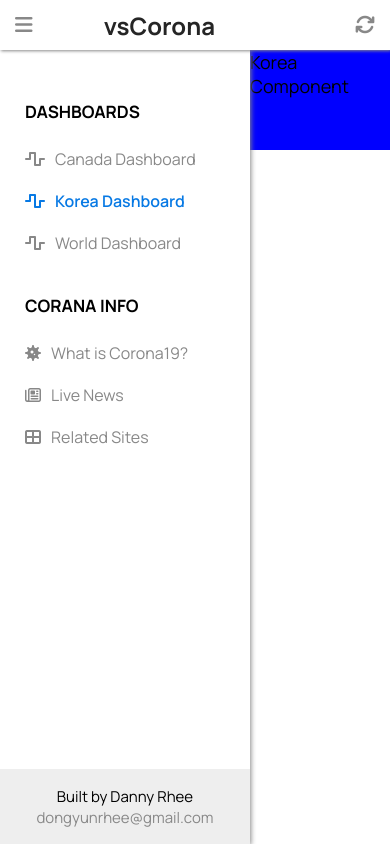
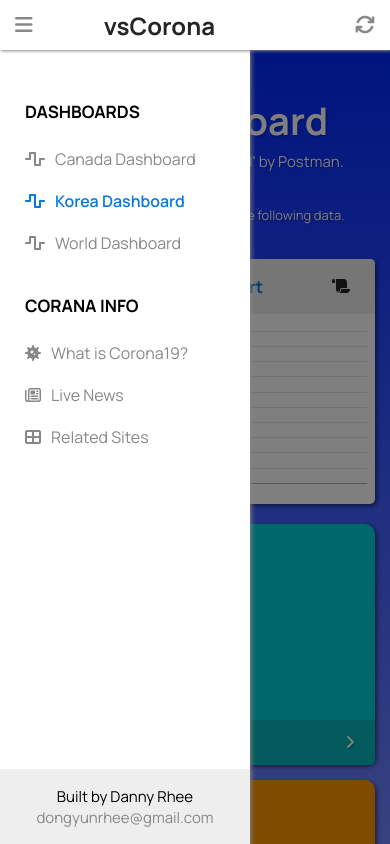
Before and after one commit to Gimorhee/vsCorona, a React (Create React App) app: page /korea in a window 390 px wide. Both pictures are taken after a click on the button 23 px from the left and 25 px from the top of the page. Shown: the top 844 px of the page. Built offline with nearby package versions, Linux system fonts and the light colour scheme; no server answers.

Commit message:
Added graph, table, status component for Korea

```diff
--- a/src/App.css
+++ b/src/App.css
@@ -191,7 +191,8 @@ p {
   display: block;
 }
 
-.main {
+.main,
+.korea {
   height: auto;
   background: -webkit-gradient(linear, left top, left bottom, from(#0028ff), to(#fff));
   background: linear-gradient(to bottom, #0028ff, #fff);
@@ -204,34 +205,40 @@ p {
   padding: 40px 25px;
 }
 
-.main .intro {
+.main .intro,
+.korea .intro {
   margin-bottom: 35px;
   width: 100%;
   text-shadow: 1px 1px 2px rgba(0, 0, 0, 0.3);
 }
 
-.main .intro h1 {
+.main .intro h1,
+.korea .intro h1 {
   color: #fff;
 }
 
-.main .intro p {
+.main .intro p,
+.korea .intro p {
   color: #fff;
   margin-bottom: 10px;
 }
 
-.main .intro span {
+.main .intro span,
+.korea .intro span {
   display: block;
   color: #fff;
   font-size: 18px;
 }
 
-.main .intro .subIntro {
+.main .intro .subIntro,
+.korea .intro .subIntro {
   font-size: 14px;
   margin-left: 5px;
   margin-top: 3px;
 }
 
-.main .graphs {
+.main .graphs,
+.korea .graphs {
   display: -webkit-box;
   display: -ms-flexbox;
   display: flex;
@@ -244,7 +251,9 @@ p {
 }
 
 .main .graphs .lineGraph,
-.main .graphs .barGraph {
+.main .graphs .barGraph,
+.korea .graphs .lineGraph,
+.korea .graphs .barGraph {
   height: auto;
   width: 49.3%;
   background: #fff;
@@ -263,7 +272,9 @@ p {
 }
 
 .main .graphs .lineGraph .header,
-.main .graphs .barGraph .header {
+.main .graphs .barGraph .header,
+.korea .graphs .lineGraph .header,
+.korea .graphs .barGraph .header {
   width: 100%;
   height: 55px;
   background: #eee;
@@ -282,12 +293,16 @@ p {
 }
 
 .main .graphs .lineGraph .header h4,
-.main .graphs .barGraph .header h4 {
+.main .graphs .barGraph .header h4,
+.korea .graphs .lineGraph .header h4,
+.korea .graphs .barGraph .header h4 {
   color: #0779e4;
 }
 
 .main .graphs .lineGraph .header a,
-.main .graphs .barGraph .header a {
+.main .graphs .barGraph .header a,
+.korea .graphs .lineGraph .header a,
+.korea .graphs .barGraph .header a {
   color: #252525;
   font-size: 16px;
   margin: 0 10px;
@@ -296,17 +311,22 @@ p {
 }
 
 .main .graphs .lineGraph .header a:hover,
-.main .graphs .barGraph .header a:hover {
+.main .graphs .barGraph .header a:hover,
+.korea .graphs .lineGraph .header a:hover,
+.korea .graphs .barGraph .header a:hover {
   color: #0779e4;
 }
 
 .main .graphs .lineGraph .graphContainer,
-.main .graphs .barGraph .graphContainer {
+.main .graphs .barGraph .graphContainer,
+.korea .graphs .lineGraph .graphContainer,
+.korea .graphs .barGraph .graphContainer {
   width: 100%;
   padding: 15px;
 }
 
-.main .status {
+.main .status,
+.korea .status {
   margin-top: 35px;
   width: 100%;
   border-radius: 5px;
@@ -320,11 +340,13 @@ p {
           justify-content: space-between;
 }
 
-.main .status span {
+.main .status span,
+.korea .status span {
   display: block;
 }
 
-.main .status .singleStatus {
+.main .status .singleStatus,
+.korea .status .singleStatus {
   width: 24%;
   color: #fff;
   border-radius: 10px;
@@ -333,19 +355,22 @@ p {
           box-shadow: 2px 2px 4px rgba(0, 0, 0, 0.5);
 }
 
-.main .status .singleStatus .header {
+.main .status .singleStatus .header,
+.korea .status .singleStatus .header {
   font-size: 30px;
   font-weight: 600;
   margin-bottom: 20px;
   padding: 20px;
 }
 
-.main .status .singleStatus .data {
+.main .status .singleStatus .data,
+.korea .status .singleStatus .data {
   font-size: 40px;
   padding: 20px;
 }
 
-.main .status .singleStatus .link {
+.main .status .singleStatus .link,
+.korea .status .singleStatus .link {
   border-bottom-left-radius: 5px;
   border-bottom-right-radius: 5px;
   height: 45px;
@@ -358,7 +383,8 @@ p {
           align-items: center;
 }
 
-.main .status .singleStatus .link a {
+.main .status .singleStatus .link a,
+.korea .status .singleStatus .link a {
   color: #fff;
   width: 100%;
   display: -webkit-box;
@@ -372,60 +398,75 @@ p {
           align-items: center;
 }
 
-.main .status .singleStatus .link a i {
+.main .status .singleStatus .link a i,
+.korea .status .singleStatus .link a i {
   -webkit-transition: 0.3s ease-in-out all;
   transition: 0.3s ease-in-out all;
 }
 
-.main .status .singleStatus .link a:hover i {
+.main .status .singleStatus .link a:hover i,
+.korea .status .singleStatus .link a:hover i {
   -webkit-transform: translateX(7px);
           transform: translateX(7px);
 }
 
-.main .status .active {
+.main .status .active,
+.korea .status .active {
   background: #00cfd5;
 }
 
-.main .status .active .link {
+.main .status .active .link,
+.korea .status .active .link {
   background: #06b8be;
 }
 
-.main .status .confirmed {
+.main .status .confirmed,
+.korea .status .confirmed {
   background: #fe9801;
 }
 
-.main .status .confirmed .link {
+.main .status .confirmed .link,
+.korea .status .confirmed .link {
   background: #cf8310;
 }
 
-.main .status .recovered {
+.main .status .recovered,
+.korea .status .recovered {
   background: #00ac69;
 }
 
-.main .status .recovered .link {
+.main .status .recovered .link,
+.korea .status .recovered .link {
   background: #049c62;
 }
 
-.main .status .deaths {
+.main .status .deaths,
+.korea .status .deaths {
   background: #ff0000;
 }
 
-.main .status .deaths .link {
+.main .status .deaths .link,
+.korea .status .deaths .link {
   background: #b81919;
 }
 
 .main .table,
-.main .table2 {
+.main .table2,
+.korea .table,
+.korea .table2 {
   background: #fff;
   margin-top: 35px;
   border-radius: 5px;
   -webkit-box-shadow: 2px 2px 2px rgba(0, 0, 0, 0.4);
           box-shadow: 2px 2px 2px rgba(0, 0, 0, 0.4);
   width: 100%;
+  padding-bottom: 15px;
 }
 
 .main .table .intro .header,
-.main .table2 .intro .header {
+.main .table2 .intro .header,
+.korea .table .intro .header,
+.korea .table2 .intro .header {
   width: 100%;
   height: 65px;
   background: #eee;
@@ -445,7 +486,9 @@ p {
 }
 
 .main .table .intro p,
-.main .table2 .intro p {
+.main .table2 .intro p,
+.korea .table .intro p,
+.korea .table2 .intro p {
   padding: 15px;
   max-width: 850px;
   line-height: 1.5;
@@ -454,23 +497,31 @@ p {
 }
 
 .main .table .intro p b,
-.main .table2 .intro p b {
+.main .table2 .intro p b,
+.korea .table .intro p b,
+.korea .table2 .intro p b {
   color: #0779e4;
 }
 
 .main .table .tableContainer,
-.main .table2 .tableContainer {
+.main .table2 .tableContainer,
+.korea .table .tableContainer,
+.korea .table2 .tableContainer {
   width: 100%;
 }
 
 .main .table .tableContainer th,
-.main .table2 .tableContainer th {
+.main .table2 .tableContainer th,
+.korea .table .tableContainer th,
+.korea .table2 .tableContainer th {
   background: #252525;
   color: #fff !important;
 }
 
 .main .table .tableContainer tr:nth-child(even),
-.main .table2 .tableContainer tr:nth-child(even) {
+.main .table2 .tableContainer tr:nth-child(even),
+.korea .table .tableContainer tr:nth-child(even),
+.korea .table2 .tableContainer tr:nth-child(even) {
   background: #eee;
 }
 
@@ -479,7 +530,13 @@ p {
 .main .table .tableContainer td,
 .main .table2 .tableContainer table,
 .main .table2 .tableContainer th,
-.main .table2 .tableContainer td {
+.main .table2 .tableContainer td,
+.korea .table .tableContainer table,
+.korea .table .tableContainer th,
+.korea .table .tableContainer td,
+.korea .table2 .tableContainer table,
+.korea .table2 .tableContainer th,
+.korea .table2 .tableContainer td {
   border: 2px solid #888888;
   border-collapse: collapse;
   padding: 10px;
@@ -491,7 +548,13 @@ p {
 .main .table .tableContainer td span,
 .main .table2 .tableContainer table span,
 .main .table2 .tableContainer th span,
-.main .table2 .tableContainer td span {
+.main .table2 .tableContainer td span,
+.korea .table .tableContainer table span,
+.korea .table .tableContainer th span,
+.korea .table .tableContainer td span,
+.korea .table2 .tableContainer table span,
+.korea .table2 .tableContainer th span,
+.korea .table2 .tableContainer td span {
   font-size: 12px;
   font-weight: 600;
 }
@@ -501,7 +564,13 @@ p {
 .main .table .tableContainer td .plus,
 .main .table2 .tableContainer table .plus,
 .main .table2 .tableContainer th .plus,
-.main .table2 .tableContainer td .plus {
+.main .table2 .tableContainer td .plus,
+.korea .table .tableContainer table .plus,
+.korea .table .tableContainer th .plus,
+.korea .table .tableContainer td .plus,
+.korea .table2 .tableContainer table .plus,
+.korea .table2 .tableContainer th .plus,
+.korea .table2 .tableContainer td .plus {
   color: #0779e4;
 }
 
@@ -510,31 +579,62 @@ p {
 .main .table .tableContainer td .minus,
 .main .table2 .tableContainer table .minus,
 .main .table2 .tableContainer th .minus,
-.main .table2 .tableContainer td .minus {
+.main .table2 .tableContainer td .minus,
+.korea .table .tableContainer table .minus,
+.korea .table .tableContainer th .minus,
+.korea .table .tableContainer td .minus,
+.korea .table2 .tableContainer table .minus,
+.korea .table2 .tableContainer th .minus,
+.korea .table2 .tableContainer td .minus {
   color: red;
 }
 
+.main .table .tableContainer table .steady,
+.main .table .tableContainer th .steady,
+.main .table .tableContainer td .steady,
+.main .table2 .tableContainer table .steady,
+.main .table2 .tableContainer th .steady,
+.main .table2 .tableContainer td .steady,
+.korea .table .tableContainer table .steady,
+.korea .table .tableContainer th .steady,
+.korea .table .tableContainer td .steady,
+.korea .table2 .tableContainer table .steady,
+.korea .table2 .tableContainer th .steady,
+.korea .table2 .tableContainer td .steady {
+  color: green;
+}
+
 .main .table .tableContainer table,
-.main .table2 .tableContainer table {
+.main .table2 .tableContainer table,
+.korea .table .tableContainer table,
+.korea .table2 .tableContainer table {
   width: calc(100% - 30px);
   margin: 0 15px;
 }
 
 .main .table .tableContainer table tr,
-.main .table2 .tableContainer table tr {
+.main .table2 .tableContainer table tr,
+.korea .table .tableContainer table tr,
+.korea .table2 .tableContainer table tr {
   text-align: left;
   font-size: 20px;
 }
 
-.korea {
-  height: 100px;
-  background: blue;
-  position: absolute;
-  top: 50px;
-  left: 250px;
-  width: calc(100% - 250px);
-  -webkit-transition: 0.4s ease-in-out all;
-  transition: 0.4s ease-in-out all;
+.korea .graphs .lineGraph {
+  width: 100%;
+}
+
+.korea .graphs .lineGraph .graphContainer canvas {
+  max-height: 550px;
+}
+
+.korea .graphs .barGraph {
+  width: 0;
+  display: none;
+}
+
+.korea .table2 {
+  display: none;
 }
 
 .world {
@@ -549,14 +649,16 @@ p {
 }
 
 @media only screen and (max-width: 1200px) {
-  .main .status .singleStatus {
+  .main .status .singleStatus,
+  .korea .status .singleStatus {
     width: 49%;
     margin-bottom: 15px;
   }
 }
 
 @media only screen and (max-width: 1000px) {
-  .main {
+  .main,
+  .korea {
     left: 0;
     width: 100%;
   }
@@ -570,65 +672,90 @@ p {
 }
 
 @media only screen and (max-width: 767px) {
-  .main {
+  .main,
+  .korea {
     padding: 40px 15px;
   }
-  .main .intro h1 {
+  .main .intro h1,
+  .korea .intro h1 {
     font-size: 38px;
   }
-  .main .intro p {
+  .main .intro p,
+  .korea .intro p {
     font-size: 15px;
   }
-  .main .intro span {
+  .main .intro span,
+  .korea .intro span {
     font-size: 15px;
   }
-  .main .intro .subIntro {
+  .main .intro .subIntro,
+  .korea .intro .subIntro {
     font-size: 13px;
   }
   .main .graphs .lineGraph,
-  .main .graphs .barGraph {
+  .main .graphs .barGraph,
+  .korea .graphs .lineGraph,
+  .korea .graphs .barGraph {
     width: 100%;
     margin-bottom: 20px;
   }
-  .main .status {
+  .main .status,
+  .korea .status {
     margin-top: 0px;
   }
   .main .table .tableContainer h2,
-  .main .table2 .tableContainer h2 {
+  .main .table2 .tableContainer h2,
+  .korea .table .tableContainer h2,
+  .korea .table2 .tableContainer h2 {
     font-size: 25px;
   }
   .main .table .tableContainer th,
   .main .table .tableContainer td,
   .main .table2 .tableContainer th,
-  .main .table2 .tableContainer td {
+  .main .table2 .tableContainer td,
+  .korea .table .tableContainer th,
+  .korea .table .tableContainer td,
+  .korea .table2 .tableContainer th,
+  .korea .table2 .tableContainer td {
     font-size: 15px;
   }
   .main .table .tableContainer th span,
   .main .table .tableContainer td span,
   .main .table2 .tableContainer th span,
-  .main .table2 .tableContainer td span {
+  .main .table2 .tableContainer td span,
+  .korea .table .tableContainer th span,
+  .korea .table .tableContainer td span,
+  .korea .table2 .tableContainer th span,
+  .korea .table2 .tableContainer td span {
     font-size: 11px;
   }
 }
 
 @media only screen and (max-width: 600px) {
-  .main .status .singleStatus {
+  .main .status .singleStatus,
+  .korea .status .singleStatus {
     width: 100%;
   }
 }
 
 @media only screen and (max-width: 550px) {
   .main .graphs .lineGraph .graphContainer,
-  .main .graphs .barGraph .graphContainer {
+  .main .graphs .barGraph .graphContainer,
+  .korea .graphs .lineGraph .graphContainer,
+  .korea .graphs .barGraph .graphContainer {
     padding: 5px;
     padding-top: 10px;
   }
   .main .table h2,
-  .main .table2 h2 {
+  .main .table2 h2,
+  .korea .table h2,
+  .korea .table2 h2 {
     font-size: 23px;
   }
   .main .table p,
-  .main .table2 p {
+  .main .table2 p,
+  .korea .table p,
+  .korea .table2 p {
     font-size: 14px;
   }
   .main .table .tableContainer table,
@@ -636,7 +763,13 @@ p {
   .main .table .tableContainer td,
   .main .table2 .tableContainer table,
   .main .table2 .tableContainer th,
-  .main .table2 .tableContainer td {
+  .main .table2 .tableContainer td,
+  .korea .table .tableContainer table,
+  .korea .table .tableContainer th,
+  .korea .table .tableContainer td,
+  .korea .table2 .tableContainer table,
+  .korea .table2 .tableContainer th,
+  .korea .table2 .tableContainer td {
     font-size: 13px;
     padding: 5px;
   }
@@ -645,33 +778,48 @@ p {
   .main .table .tableContainer td span,
   .main .table2 .tableContainer table span,
   .main .table2 .tableContainer th span,
-  .main .table2 .tableContainer td span {
+  .main .table2 .tableContainer td span,
+  .korea .table .tableContainer table span,
+  .korea .table .tableContainer th span,
+  .korea .table .tableContainer td span,
+  .korea .table2 .tableContainer table span,
+  .korea .table2 .tableContainer th span,
+  .korea .table2 .tableContainer td span {
     font-size: 11px !important;
   }
 }
 
 @media only screen and (max-width: 350px) {
-  .main {
+  .main,
+  .korea {
     padding: 40px 10px;
   }
-  .main .intro h1 {
+  .main .intro h1,
+  .korea .intro h1 {
     font-size: 28px;
   }
-  .main .intro p {
+  .main .intro p,
+  .korea .intro p {
     font-size: 13px;
   }
-  .main .intro span {
+  .main .intro span,
+  .korea .intro span {
     font-size: 13px;
   }
-  .main .intro .subIntro {
+  .main .intro .subIntro,
+  .korea .intro .subIntro {
     font-size: 11px;
   }
   .main .table h2,
-  .main .table2 h2 {
+  .main .table2 h2,
+  .korea .table h2,
+  .korea .table2 h2 {
     font-size: 18.5px;
   }
   .main .table p,
-  .main .table2 p {
+  .main .table2 p,
+  .korea .table p,
+  .korea .table2 p {
     font-size: 13px;
   }
   .main .table .tableContainer table,
@@ -679,7 +827,13 @@ p {
   .main .table .tableContainer td,
   .main .table2 .tableContainer table,
   .main .table2 .tableContainer th,
-  .main .table2 .tableContainer td {
+  .main .table2 .tableContainer td,
+  .korea .table .tableContainer table,
+  .korea .table .tableContainer th,
+  .korea .table .tableContainer td,
+  .korea .table2 .tableContainer table,
+  .korea .table2 .tableContainer th,
+  .korea .table2 .tableContainer td {
     font-size: 11.5px;
     padding: 2px;
   }
@@ -688,7 +842,13 @@ p {
   .main .table .tableContainer td span,
   .main .table2 .tableContainer table span,
   .main .table2 .tableContainer th span,
-  .main .table2 .tableContainer td span {
+  .main .table2 .tableContainer td span,
+  .korea .table .tableContainer table span,
+  .korea .table .tableContainer th span,
+  .korea .table .tableContainer td span,
+  .korea .table2 .tableContainer table span,
+  .korea .table2 .tableContainer th span,
+  .korea .table2 .tableContainer td span {
     font-size: 10px !important;
   }
 }
--- a/src/App.scss
+++ b/src/App.scss
@@ -160,7 +160,8 @@ p {
 }
 
 // MAIN
-.main {
+.main,
+.korea {
   height: auto;
   background: linear-gradient(to bottom, #0028ff, #fff);
   position: absolute;
@@ -347,6 +348,7 @@ p {
     border-radius: 5px;
     box-shadow: 2px 2px 2px rgba(0, 0, 0, 0.4);
     width: 100%;
+    padding-bottom: 15px;
 
     .intro {
       .header {
@@ -407,6 +409,10 @@ p {
         .minus {
           color: red;
         }
+
+        .steady {
+          color: green;
+        }
       }
 
       table {
@@ -423,13 +429,26 @@ p {
 }
 
 .korea {
-  height: 100px;
-  background: blue;
-  position: absolute;
-  top: 50px;
-  left: 250px;
-  width: calc(100% - 250px);
-  transition: 0.4s ease-in-out all;
+  .graphs {
+    .lineGraph {
+      width: 100%;
+
+      .graphContainer {
+        canvas {
+          max-height: 550px;
+        }
+      }
+    }
+
+    .barGraph {
+      width: 0;
+      display: none;
+    }
+  }
+
+  .table2 {
+    display: none;
+  }
 }
 
 .world {
@@ -443,7 +462,8 @@ p {
 }
 
 @media only screen and (max-width: 1200px) {
-  .main {
+  .main,
+  .korea {
     .status {
       .singleStatus {
         width: 49%;
@@ -454,7 +474,8 @@ p {
 }
 
 @media only screen and (max-width: 1000px) {
-  .main {
+  .main,
+  .korea {
     left: 0;
     width: 100%;
   }
@@ -469,7 +490,8 @@ p {
 }
 
 @media only screen and (max-width: 767px) {
-  .main {
+  .main,
+  .korea {
     padding: 40px 15px;
 
     .intro {
@@ -523,7 +545,8 @@ p {
 }
 
 @media only screen and (max-width: 600px) {
-  .main {
+  .main,
+  .korea {
     .status {
       .singleStatus {
         width: 100%;
@@ -533,7 +556,8 @@ p {
 }
 
 @media only screen and (max-width: 550px) {
-  .main {
+  .main,
+  .korea {
     .graphs {
       .lineGraph,
       .barGraph {
@@ -568,7 +592,8 @@ p {
 }
 
 @media only screen and (max-width: 350px) {
-  .main {
+  .main,
+  .korea {
     padding: 40px 10px;
     .intro {
       h1 {
--- a/src/components/Korea.js
+++ b/src/components/Korea.js
@@ -1,10 +1,40 @@
-import React, { Fragment } from "react";
+import React, { Fragment, useState, useEffect } from "react";
+import axios from "axios";
+
+import { Intro } from "./Intro/Intro";
+import { Graph } from "./Graph/Graph";
+import { Status } from "./Status/Status";
+import { Table } from "./Table/Table";
 
 export const Korea = ({ showSubNav }) => {
+  const [koreaData, setKoreaData] = useState({});
+  const { Date } = koreaData;
+
+  // GETTING CURRENT DATA
+  const getCurrentData = async () => {
+    const url = "https://api.covid19api.com/total/dayone/country/south-korea";
+
+    try {
+      const res = await axios.get(url);
+
+      setKoreaData(res.data[res.data.length - 1]);
+    } catch (error) {
+      console.log(error);
+    }
+  };
+
+  useEffect(() => {
+    getCurrentData();
+  }, []);
+
   return (
     <Fragment>
       <div className={showSubNav ? "korea" : "korea noSubNav"}>
-        <p>Korea Component</p>
+        <Intro region={"Korea"} Date={Date} />
+        <Graph region={"Korea"} country={"south-korea"} days={30} />
+        <Status statusData={koreaData} />
+        <Table country={"south-korea"} title={"Korea"} number={"13"} />
+        {showSubNav && <div className="darkBg"></div>}
       </div>
     </Fragment>
   );
--- a/src/components/Main.js
+++ b/src/components/Main.js
@@ -31,7 +31,7 @@ export const Main = ({ showSubNav }) => {
     <Fragment>
       <div className={showSubNav ? "main" : "main noSubNav"}>
         <Intro region={"National"} Date={Date} />
-        <Graph region={"National"} country={"canada"} />
+        <Graph region={"National"} country={"canada"} days={14} />
         <Status statusData={canadaData} />
         <Table country={"canada"} title={"National"} number={"13"} />
         {showSubNav && <div className="darkBg"></div>}
--- a/src/components/Table/Table.js
+++ b/src/components/Table/Table.js
@@ -173,7 +173,13 @@ export const Table = ({ country, title, number }) => {
                       <td>
                         {printNumberwithCommas(data.Active)}{" "}
                         <span
-                          className={data.ActiveDiff > 0 ? "plus" : "minus"}
+                          className={
+                            data.ActiveDiff === 0
+                              ? "steady"
+                              : data.ActiveDiff > 0
+                              ? "plus"
+                              : "minus"
+                          }
                         >
                           ({data.ActiveDiff > 0 && "+"}
                           {printNumberwithCommas(data.ActiveDiff)})
@@ -182,7 +188,13 @@ export const Table = ({ country, title, number }) => {
                       <td>
                         {printNumberwithCommas(data.Confirmed)}{" "}
                         <span
-                          className={data.ConfirmedDiff > 0 ? "plus" : "minus"}
+                          className={
+                            data.ConfirmedDiff === 0
+                              ? "steady"
+                              : data.ConfirmedDiff > 0
+                              ? "plus"
+                              : "minus"
+                          }
                         >
                           ({data.ConfirmedDiff > 0 && "+"}
                           {printNumberwithCommas(data.ConfirmedDiff)})
@@ -191,7 +203,13 @@ export const Table = ({ country, title, number }) => {
                       <td>
                         {printNumberwithCommas(data.Recovered)}{" "}
                         <span
-                          className={data.RecoveredDiff > 0 ? "plus" : "minus"}
+                          className={
+                            data.RecoveredDiff === 0
+                              ? "steady"
+                              : data.RecoveredDiff > 0
+                              ? "plus"
+                              : "minus"
+                          }
                         >
                           ({data.RecoveredDiff > 0 && "+"}
                           {printNumberwithCommas(data.RecoveredDiff)})
@@ -200,7 +218,13 @@ export const Table = ({ country, title, number }) => {
                       <td>
                         {printNumberwithCommas(data.Deaths)}{" "}
                         <span
-                          className={data.DeathsDiff > 0 ? "plus" : "minus"}
+                          className={
+                            data.DeathsDiff === 0
+                              ? "steady"
+                              : data.DeathsDiff > 0
+                              ? "plus"
+                              : "minus"
+                          }
                         >
                           ({data.DeathsDiff > 0 && "+"}
                           {printNumberwithCommas(data.DeathsDiff)})
@@ -229,11 +253,11 @@ export const Table = ({ country, title, number }) => {
           <table>
             <thead>
               <tr>
-                <th style={{ width: "28%" }}>Region</th>
-                <th style={{ width: "18%" }}>Active</th>
-                <th style={{ width: "18%" }}>Confirmed</th>
-                <th style={{ width: "18%" }}>Recovered</th>
-                <th style={{ width: "18%" }}>Deaths</th>
+                <th style={{ width: "25%" }}>Region</th>
+                <th style={{ width: "25%" }}>Active</th>
+                <th style={{ width: "25%" }}>Confirmed</th>
+                {/* <th style={{ width: "18%" }}>Recovered</th> */}
+                <th style={{ width: "25%" }}>Deaths</th>
               </tr>
             </thead>
 
@@ -245,7 +269,7 @@ export const Table = ({ country, title, number }) => {
                       <td>{data.provinceName}</td>
                       <td>{printNumberwithCommas(data.activeNumber)}</td>
                       <td>{printNumberwithCommas(data.confirmedNumber)} </td>
-                      <td>{printNumberwithCommas(data.recoveredNumber)}</td>
+                      {/* <td>{printNumberwithCommas(data.recoveredNumber)}</td> */}
                       <td>{printNumberwithCommas(data.deathNumber)}</td>
                     </tr>
                   );
--- a/src/components/graph/Graph.js
+++ b/src/components/graph/Graph.js
@@ -3,7 +3,7 @@ import axios from "axios";
 import { NationalLineChart } from "./NationalLineChart";
 import { NationalBarChart } from "./NationalBarChart";
 
-export const Graph = ({ country, region }) => {
+export const Graph = ({ country, region, days }) => {
   const [lineGraph, setLineGraph] = useState({
     labels: [],
     datasets: [{}],
@@ -53,7 +53,7 @@ export const Graph = ({ country, region }) => {
     try {
       const res = await axios.get(url);
 
-      for (let i = 5; i > 0; i--) {
+      for (let i = days; i > 0; i--) {
         timeSet.push(res.data[res.data.length - i].Date);
         dataSet.push(res.data[res.data.length - i].Confirmed);
       }
```
Also changed, not shown: 2 other files (tests, documents, lock files or other folders).
